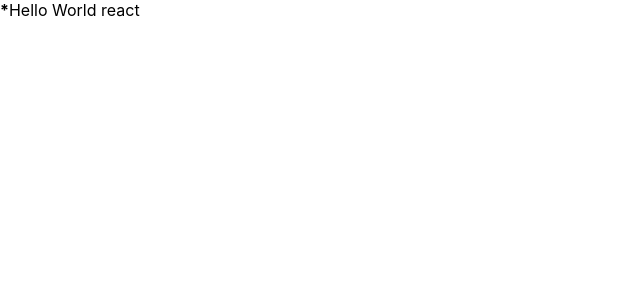
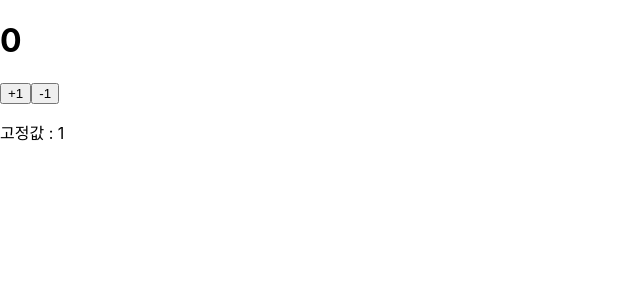
Before and after one commit to bopboy/fc-react-practice, a React (Create React App) app: page / in a window 1280 px wide. Shown: the top 300 px of the page, without its empty margins (0-640 px from the left). Built offline with nearby package versions, Linux system fonts and the light colour scheme.

Commit message:
29 class type state 관리

```diff
--- a/src/Counter.js
+++ b/src/Counter.js
@@ -1,32 +1,96 @@
-// import React, { useState } from 'react'
-import React, { useReducer } from 'react'
+import React, { Component } from 'react';
 
-function reducer(state, action) {
-    switch (action.type) {
-        case 'INCREMENT': return state + 1;
-        case 'DECREMENT': return state - 1;
-        default: throw new Error('Unhandled action');
+class Counter extends Component {
+    // constructor(props) {
+    //     super(props);
+    //     // this.increase = this.increase.bind(this);
+    //     // this.decrease = this.decrease.bind(this);
+    //     this.state = {
+    //         counter: 0
+    //     }
+    // }
+    state = {
+        counter: 0,
+        fixed: 1,
+    }
+    increase = () => {
+        // console.log(this);
+        console.log('+');
+        // this.setState({
+        //     counter: this.state.counter + 1
+        // });
+        this.setState(state => ({
+            counter: state.counter + 1
+        }));
+        this.setState(state => ({
+            counter: state.counter + 1
+        }));
+        this.setState(state => ({
+            counter: state.counter + 1
+        }));
+        this.setState(state => ({
+            counter: state.counter + 1
+        }));
+
+    }
+    decrease = () => {
+        console.log('-');
+        this.setState({
+            counter: this.state.counter - 1
+        });
+        this.setState({
+            counter: this.state.counter - 1
+        });
+        this.setState({
+            counter: this.state.counter - 1
+        });
+        this.setState({
+            counter: this.state.counter - 1
+        });
+    }
+    render() {
+        return (
+            <div>
+                <h1>{this.state.counter}</h1>
+                <button onClick={this.increase}>+1</button>
+                <button onClick={this.decrease}>-1</button>
+                <p>고정값 : {this.state.fixed}</p>
+            </div>
+        );
     }
 }
-function Counter() {
-    const [number, dispatch] = useReducer(reducer, 0);
-    // const [number, setNumber] = useState(0);
-    const onIncrease = () => {
-        // setNumber(number + 1)
-        // setNumber(prevNumber => prevNumber + 1)
-        dispatch({ type: 'INCREMENT' });
-    }
-    const onDecrease = () => {
-        // setNumber(number - 1)
-        // setNumber(prevNumber => prevNumber - 1)
-        dispatch({ type: 'DECREMENT' });
-    }
-    return (
-        <div>
-            <h1>{number}</h1>
-            <button onClick={onIncrease}>+1</button>
-            <button onClick={onDecrease}>-1</button>
-        </div>
-    )
-}
+
+
+
+// import React, { useState } from 'react'
+// import React, { useReducer } from 'react'
+
+// function reducer(state, action) {
+//     switch (action.type) {
+//         case 'INCREMENT': return state + 1;
+//         case 'DECREMENT': return state - 1;
+//         default: throw new Error('Unhandled action');
+//     }
+// }
+// function Counter() {
+//     const [number, dispatch] = useReducer(reducer, 0);
+//     // const [number, setNumber] = useState(0);
+//     const onIncrease = () => {
+//         // setNumber(number + 1)
+//         // setNumber(prevNumber => prevNumber + 1)
+//         dispatch({ type: 'INCREMENT' });
+//     }
+//     const onDecrease = () => {
+//         // setNumber(number - 1)
+//         // setNumber(prevNumber => prevNumber - 1)
+//         dispatch({ type: 'DECREMENT' });
+//     }
+//     return (
+//         <div>
+//             <h1>{number}</h1>
+//             <button onClick={onIncrease}>+1</button>
+//             <button onClick={onDecrease}>-1</button>
+//         </div>
+//     )
+// }
 export default Counter;
--- a/src/index.js
+++ b/src/index.js
@@ -5,9 +5,10 @@ import App from './App';
 // import ContextSample from './ContextSample';
 // import Counter from './Counter'
 import * as serviceWorker from './serviceWorker';
-import Hello from './hello'
+import Counter from './Counter';
 
-ReactDOM.render(<Hello name="react" isSpecial />, document.getElementById('root'));
+
+ReactDOM.render(<Counter />, document.getElementById('root'));
 
 // If you want your app to work offline and load faster, you can change
 // unregister() to register() below. Note this comes with some pitfalls.
```
